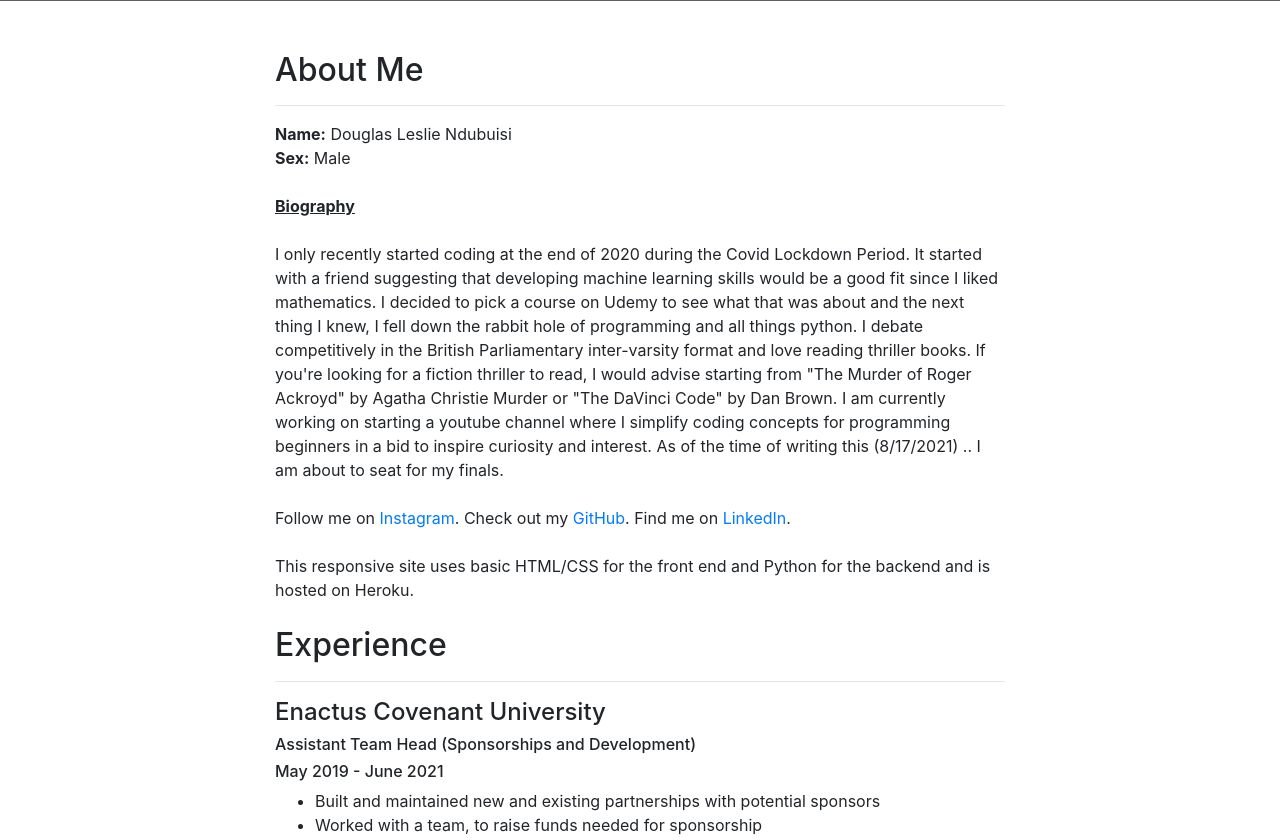
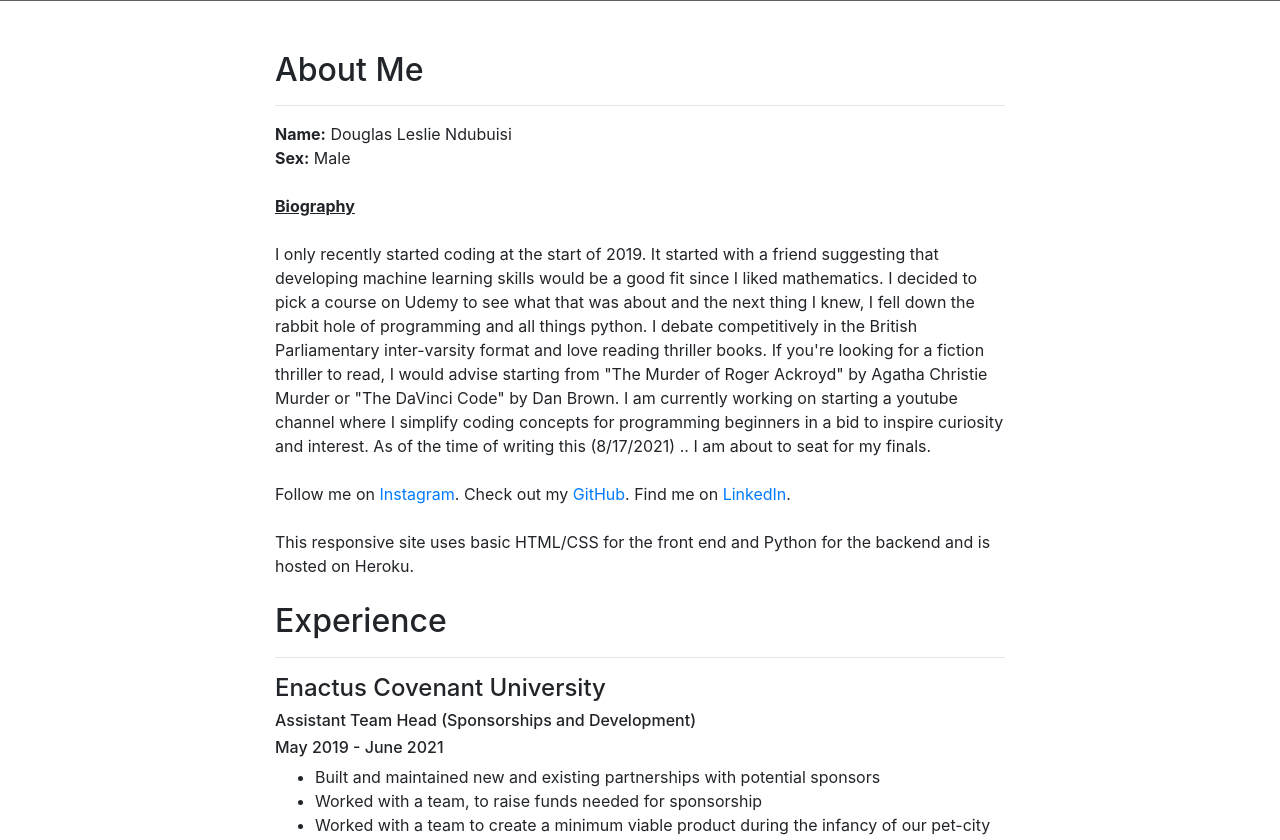
Before and after one commit to doobie-droid/resume-page-zuri-internship, a Flask app: page / in a window 1280 px wide. Shown: the part 495-1335 px from the top of the page. Run offline with Flask 2, Linux system fonts and the light colour scheme; some libraries are stand-ins or nearby versions; grey boxes are pictures that could not be loaded.

Commit message:
Update index.html

```diff
--- a/templates/index.html
+++ b/templates/index.html
@@ -72,7 +72,7 @@
             </h2>
             <hr>
             <span><b>Name:</b> Douglas Leslie Ndubuisi<br><b>Sex:</b> Male<br><br><b><u>Biography</u></b><br><br>
-               I only recently started coding at the end of 2020 during the Covid Lockdown Period. It started with a
+               I only recently started coding at the start of 2019.  It started with a
                friend suggesting that developing machine learning skills would be a good fit since I liked mathematics.
                I decided to pick a course on Udemy to see what that was about and the next thing I knew, I fell down the
                rabbit hole of programming and all things python.
```
